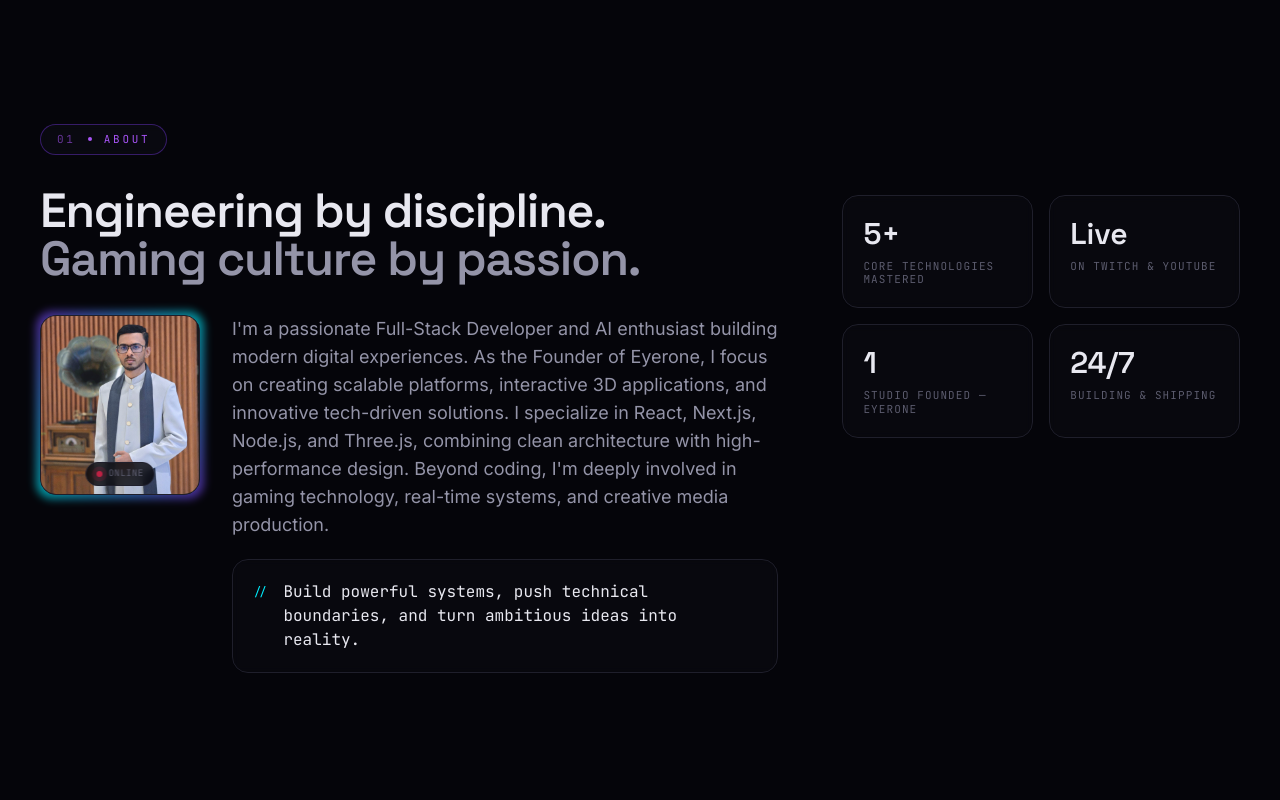
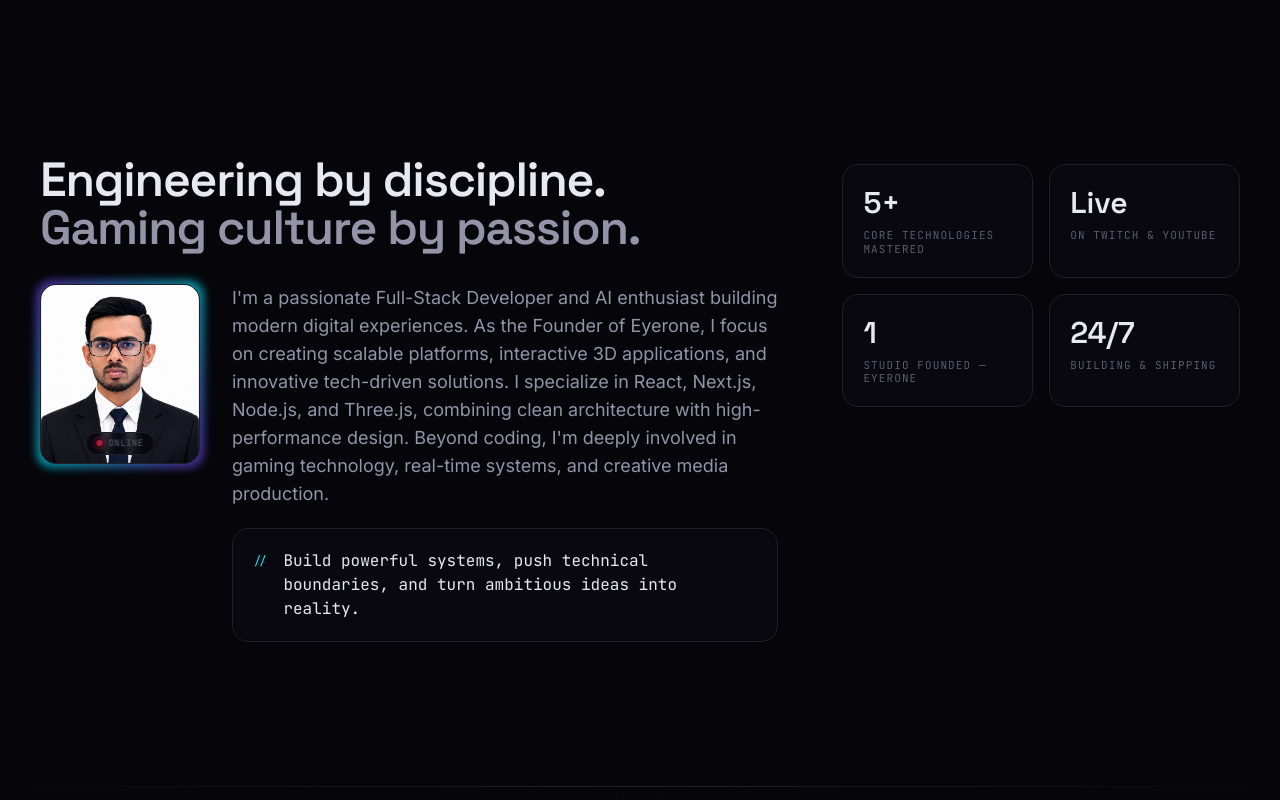
Before and after one commit to Sithija-Kalhara/Portfolio, a Next.js app: page / in a window 1280 px wide. Shown: the part 820-1620 px from the top of the page. Built offline with nearby package versions, Linux system fonts and the light colour scheme; no server answers.

Commit message:
Auto update at startup: 2026-07-13 17:22:37

```diff
--- a/src/components/sections/About.tsx
+++ b/src/components/sections/About.tsx
@@ -5,7 +5,7 @@ import { motion } from "framer-motion";
 import { Reveal } from "@/components/ui/Reveal";
 import { SectionTag } from "@/components/ui/SectionTag";
 import { profile, stats } from "@/data/profile";
-import ProfilePic from "../assist/avatar.jpg";
+import ProfilePic from "../assist/avatar.png";
 
 export function About() {
   return (
@@ -13,9 +13,6 @@ export function About() {
       <div className="pointer-events-none absolute inset-x-0 top-0 h-px bg-gradient-to-r from-transparent via-panel-border to-transparent" />
 
       <div className="mx-auto max-w-7xl px-6 lg:px-10">
-        <Reveal>
-          <SectionTag index="01" label="About" accent="violet" />
-        </Reveal>
 
         <div className="mt-8 grid grid-cols-1 gap-12 lg:grid-cols-[1.3fr_0.7fr] lg:gap-16">
           {/* ── Left: text content ── */}
--- a/src/data/projects.ts
+++ b/src/data/projects.ts
@@ -129,7 +129,7 @@ export type TimelineItem = {
 
 export const timeline: TimelineItem[] = [
   {
-    year: "2024–Present",
+    year: "2026–Present",
     title: "AI Student",
     org: "Chuo College of AI, Japan",
     type: "education",
```
Also changed, not shown: src/components/assist/avatar.png (added).
